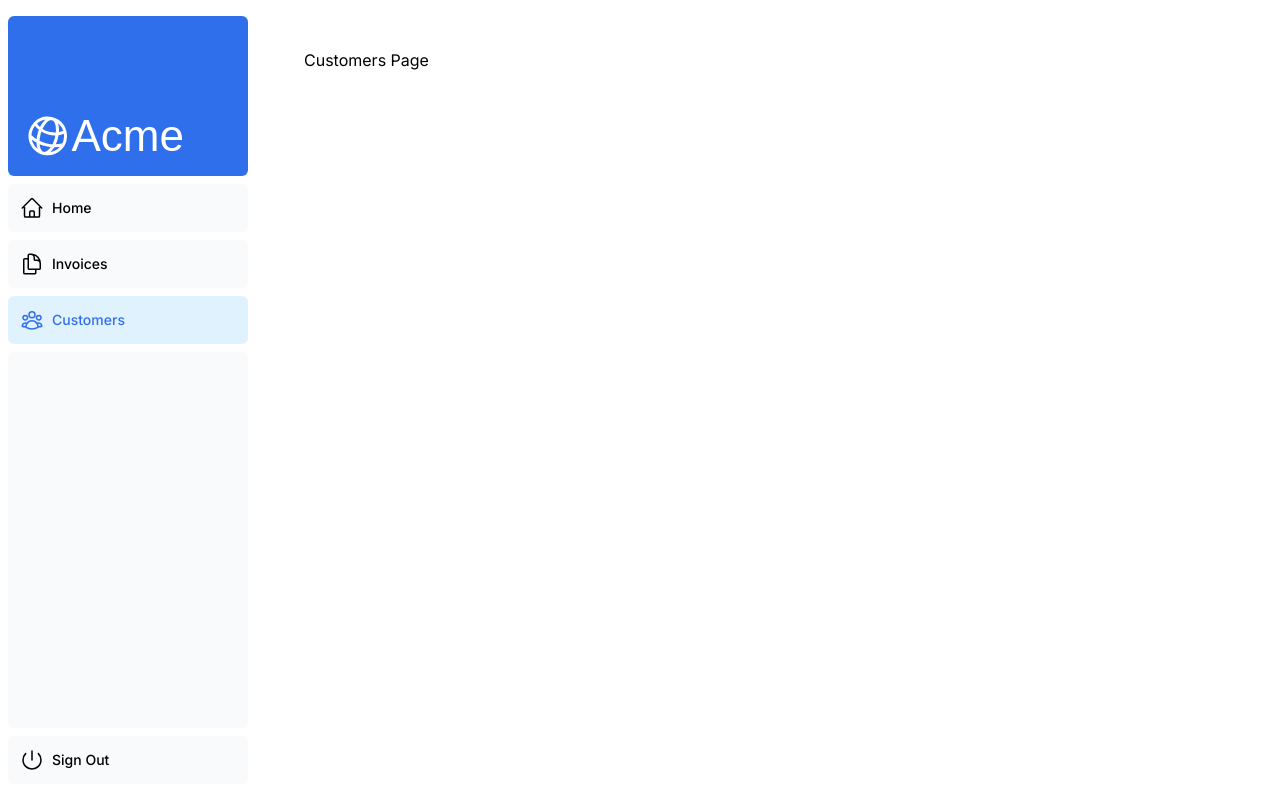
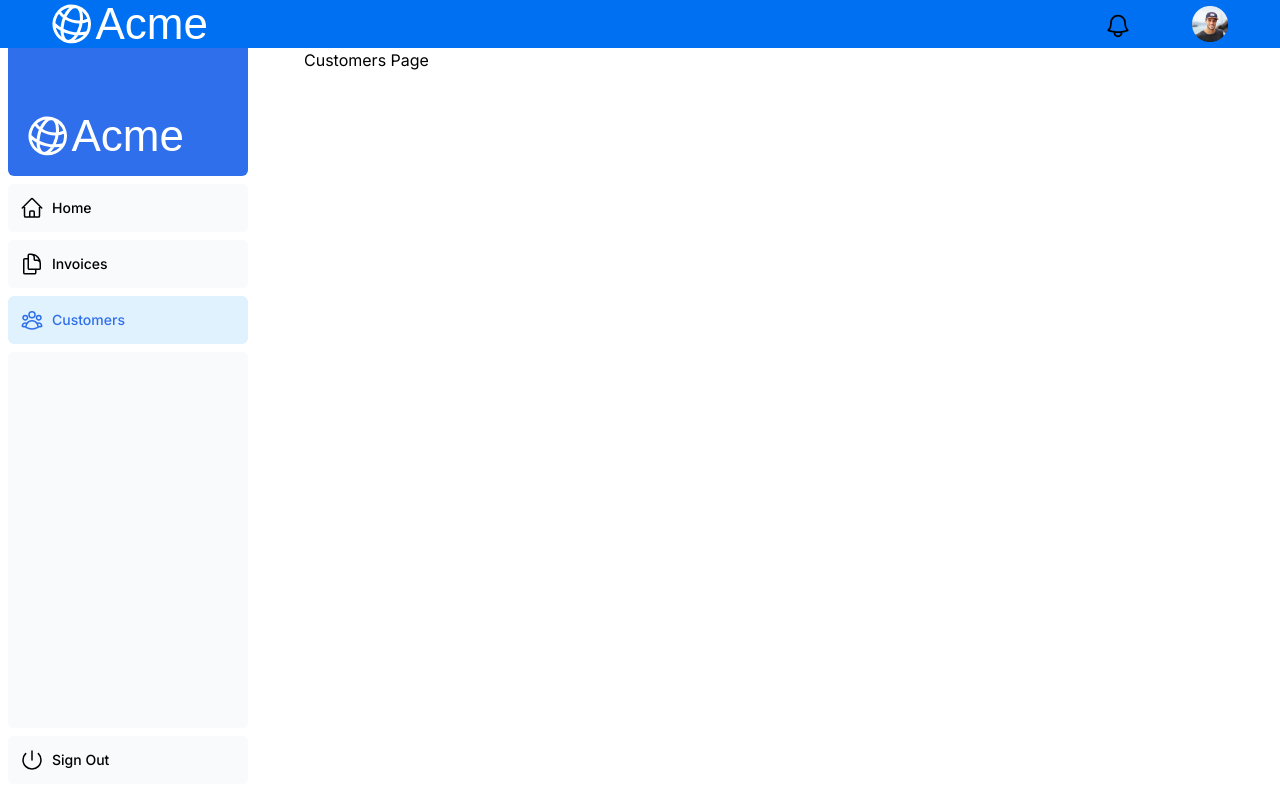
Before and after one commit to ahmadsunnymubarok/belajarnextjs, a Next.js app: page /dashboard/customers in a window 1280 px wide. Built offline with nearby package versions, Linux system fonts and the light colour scheme; a web font is replaced by a local one.

Commit message:
menambahkan topnav

```diff
--- /dev/null
+++ b/app/dashboard/(overview)/loading.tsx
@@ -0,0 +1,5 @@
+import DashboardSkeleton from '../../ui/skeletons';
+
+export default function Loading() {
+  return <DashboardSkeleton />;
+}
--- a/app/dashboard/page.tsx
+++ b/app/dashboard/(overview)/page.tsx
@@ -2,15 +2,14 @@ import { Card } from '@/app/ui/dashboard/cards';
 import RevenueChart from '@/app/ui/dashboard/revenue-chart';
 import LatestInvoices from '@/app/ui/dashboard/latest-invoices';
 import { lusitana } from '@/app/ui/font';
+import { fetchCardData } from '@/app/lib/data';
+import { Suspense } from 'react';
 import {
-  fetchRevenue,
-  fetchLatestInvoices,
-  fetchCardData,
-} from '@/app/lib/data';
+  RevenueChartSkeleton,
+  LatestInvoicesSkeleton,
+} from '@/app/ui/skeletons';
 
 export default async function Page() {
-  const revenue = await fetchRevenue();
-  const latestInvoices = await fetchLatestInvoices();
   const {
     numberOfInvoices,
     numberOfCustomers,
@@ -33,8 +32,12 @@ export default async function Page() {
         />
       </div>
       <div className="mt-6 grid grid-cols-1 gap-6 md:grid-cols-4 lg:grid-cols-8">
-        <RevenueChart revenue={revenue} />
-        <LatestInvoices latestInvoices={latestInvoices} />
+        <Suspense fallback={<RevenueChartSkeleton />}>
+          <RevenueChart />
+        </Suspense>
+        <Suspense fallback={<LatestInvoicesSkeleton />}>
+          <LatestInvoices />
+        </Suspense>
       </div>
     </main>
   );
--- a/app/dashboard/layout.tsx
+++ b/app/dashboard/layout.tsx
@@ -1,12 +1,63 @@
 import SideNav from '@/app/ui/dashboard/sidenav';
+import Link from 'next/link';
+import AcmeLogo from '../ui/acme-logo';
+import { GlobeAltIcon, BellIcon } from '@heroicons/react/24/outline';
+import Image from 'next/image';
+import profile from '@/public/Ellipse.png';
 
 export default function Layout({ children }: { children: React.ReactNode }) {
   return (
     <div className="flex h-screen flex-col md:flex-row md:overflow-hidden">
-      <div className="w-full flex-none md:w-64">
+      <div className="relative">
+        <Topnav />
+      </div>
+      <div className=" flex-none  md:w-64">
         <SideNav />
       </div>
       <div className="flex-grow p-6 md:overflow-y-auto md:p-12">{children}</div>
     </div>
   );
 }
+
+function Topnav() {
+  return (
+    <nav className="fixed flex w-full justify-between bg-blue-500">
+      <Link
+        href="/"
+        className="flex w-24 justify-around  md:w-64 md:justify-center"
+      >
+        <div className="hidden w-32 text-white md:block md:w-40">
+          <AcmeLogo />
+        </div>
+        <div className="block text-white md:hidden">
+          <GlobeAltIcon className="h-12 w-12 rotate-[15deg]" />
+        </div>
+      </Link>
+
+      <div className="flex  justify-end ">
+        <ul className="display flex grid w-44 grid-cols-2 content-center">
+          <li>
+            <BellIcon className="mt-[0.4rem] w-7" />
+          </li>
+          <li>
+            <Image src={profile} alt="profile" className="h-9 w-9" />
+          </li>
+        </ul>
+      </div>
+    </nav>
+  );
+}
+
+function UsetSettings() {
+  return (
+    <div>
+      <div>
+        <ul>
+          <li></li>
+          <li></li>
+          <li></li>
+        </ul>
+      </div>
+    </div>
+  );
+}
--- a/app/ui/dashboard/latest-invoices.tsx
+++ b/app/ui/dashboard/latest-invoices.tsx
@@ -2,12 +2,9 @@ import { ArrowPathIcon } from '@heroicons/react/24/outline';
 import clsx from 'clsx';
 import Image from 'next/image';
 import { lusitana } from '@/app/ui/font';
-import { LatestInvoice } from '@/app/lib/definitions';
-export default async function LatestInvoices({
-  latestInvoices,
-}: {
-  latestInvoices: LatestInvoice[];
-}) {
+import { fetchLatestInvoices } from '@/app/lib/data';
+export default async function LatestInvoices() {
+  const latestInvoices = await fetchLatestInvoices();
   return (
     <div className="flex w-full flex-col md:col-span-4">
       <h2 className={`${lusitana.className} mb-4 text-xl md:text-2xl`}>
--- a/app/ui/dashboard/revenue-chart.tsx
+++ b/app/ui/dashboard/revenue-chart.tsx
@@ -1,7 +1,7 @@
 import { generateYAxis } from '@/app/lib/utils';
 import { CalendarIcon } from '@heroicons/react/24/outline';
 import { lusitana } from '@/app/ui/font';
-import { Revenue } from '@/app/lib/definitions';
+import { fetchRevenue } from '@/app/lib/data';
 
 // This component is representational only.
 // For data visualization UI, check out:
@@ -9,11 +9,8 @@ import { Revenue } from '@/app/lib/definitions';
 // https://www.chartjs.org/
 // https://airbnb.io/visx/
 
-export default async function RevenueChart({
-  revenue,
-}: {
-  revenue: Revenue[];
-}) {
+export default async function RevenueChart() {
+  const revenue = await fetchRevenue();
   const chartHeight = 350;
   // NOTE: comment in this code when you get to this point in the course
 
--- a/app/ui/dashboard/sidenav.tsx
+++ b/app/ui/dashboard/sidenav.tsx
@@ -10,7 +10,7 @@ export default function SideNav() {
         className="mb-2 flex h-20 items-end justify-start rounded-md bg-blue-600 p-4 md:h-40"
         href="/"
       >
-        <div className="w-32 text-white md:w-40">
+        <div className=" w-32 text-white   md:w-40">
           <AcmeLogo />
         </div>
       </Link>
```
Also changed, not shown: public/Ellipse.png (added).
